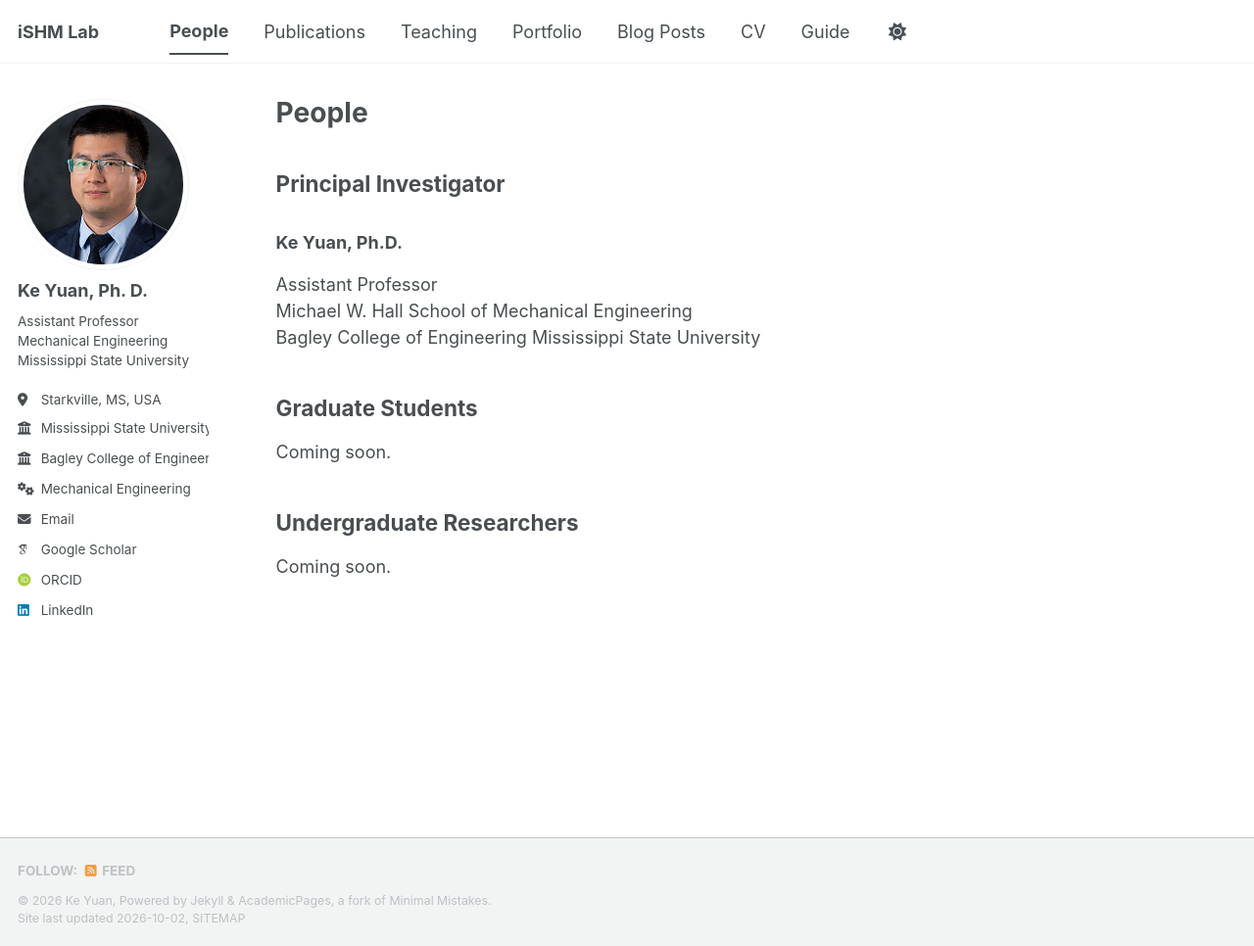
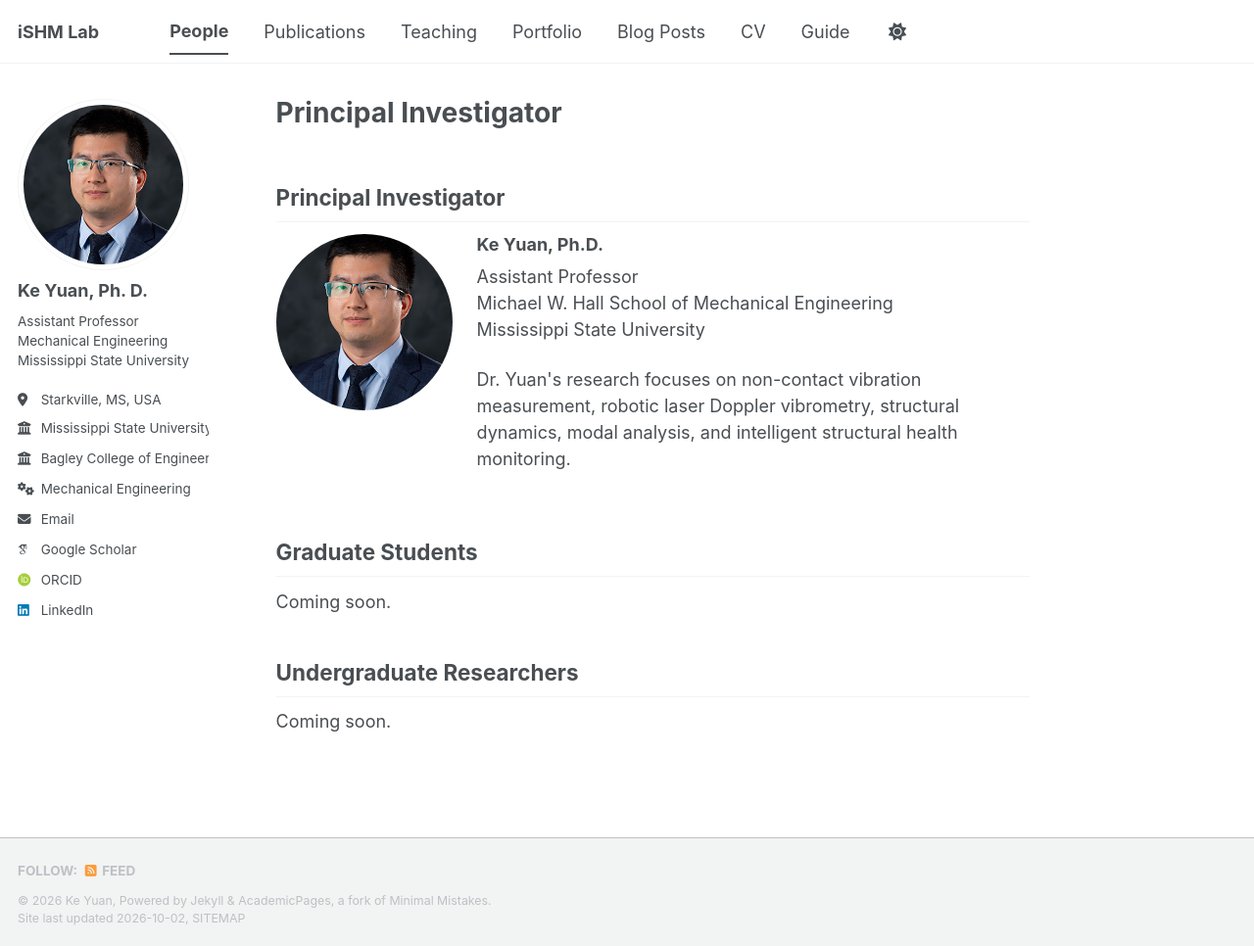
Before and after one commit to KeYuan2025/KeYuan2025.github.io, a Jekyll site: the page built from _pages/people.md, in a window 1280 px wide and 966 px high. Shown: the whole window at 98% size. Built offline with Jekyll 4.4.1, drawn with Linux system fonts in a browser that asks for light colours; some web fonts are replaced; our own code applies the rules of GitHub Pages for plain Markdown files; a script bundle is joined from its source files by our own code; library files that are not in the unit come from our copies.

Commit message:
Update people.md

```diff
--- a/_pages/people.md
+++ b/_pages/people.md
@@ -1,18 +1,28 @@
----
-layout: archive
-title: "People"
-permalink: /people/
-author_profile: true
----
-
 ## Principal Investigator
 
-### Ke Yuan, Ph.D.
+<div style="display: flex; align-items: flex-start; gap: 25px; flex-wrap: wrap; margin-bottom: 30px;">
 
-Assistant Professor
-Michael W. Hall School of Mechanical Engineering
-Bagley College of Engineering
-Mississippi State University
+  <div style="flex: 0 0 180px;">
+    <img src="/images/KeYuan-profile.jpg"
+         alt="Ke Yuan"
+         style="width: 180px; height: 180px; object-fit: cover; border-radius: 50%;">
+  </div>
+
+  <div style="flex: 1; min-width: 280px;">
+    <h3 style="margin-top: 0;">Ke Yuan, Ph.D.</h3>
+
+    <p>
+      Assistant Professor<br>
+      Michael W. Hall School of Mechanical Engineering<br>
+      Mississippi State University
+    </p>
+
+    <p>
+      Dr. Yuan's research focuses on non-contact vibration measurement, robotic laser Doppler vibrometry, structural dynamics, modal analysis, and intelligent structural health monitoring.
+    </p>
+  </div>
+
+</div>
 
 ## Graduate Students
 
```
